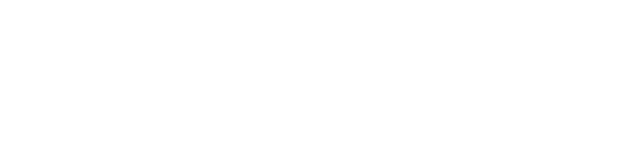
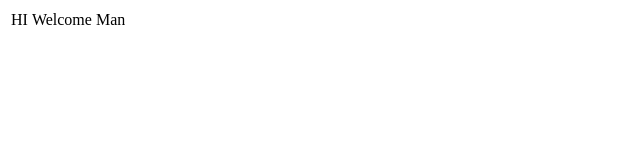
Before and after one commit to yellow-flash-7/Learning, a plain HTML site: page fullstack/index.html in a window 1280 px wide. Shown: the whole page, without its empty margins (0-640 px from the left). Drawn offline with Linux system fonts and the light colour scheme.

Commit message:
The world

```diff
--- a/fullstack/index.html
+++ b/fullstack/index.html
@@ -7,5 +7,18 @@
 </head>
 <body>
 
+    <table>
+        <tr>
+            <td>
+                HI
+            </td>
+            <td>
+                Welcome
+            </td>
+            <td>
+                Man
+            </td>
+        </tr>
+    </table>
 </body>
 </html>
```
